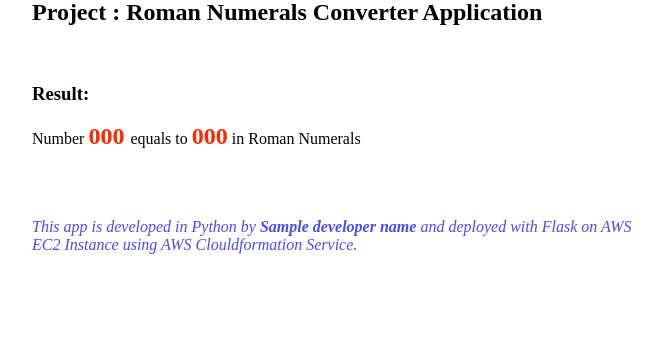
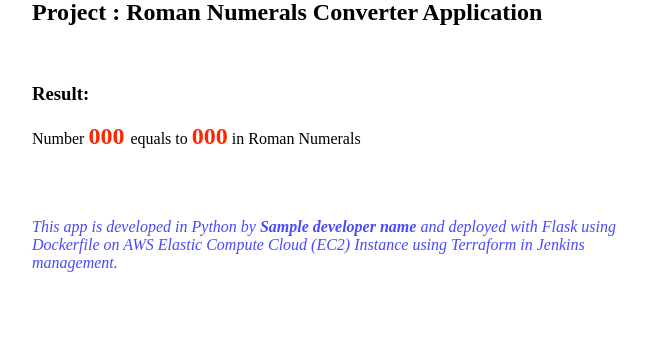
Before and after one commit to msaidcevik/DevOps-first-project, a Flask app: template app/templates/result.html in a window 1280 px wide. Shown: the part 451-800 px from the top of the page, without its empty margins (308-970 px from the left). Run offline with Flask 3, Linux system fonts and the light colour scheme; the template is opened without the code that fills it: most values are stand-ins (such as "Sample title", 1, 10 or a date in 2020).

Commit message:
Update result.html

```diff
--- a/app/templates/result.html
+++ b/app/templates/result.html
@@ -47,8 +47,7 @@
     <p>Number <span class="result"> <b> {{ number_decimal }}</b> </span>equals to <span class="result"><b>{{ number_roman }}</b></span> in Roman Numerals</p><br><br>
 
 
-    <p class="footnote"><i>This app is developed in Python by <b>{{ developer_name }}</b> and deployed with Flask on AWS
-            EC2 Instance using AWS Clouldformation Service.</i></p>
+    <p class="footnote"><i>This app is developed in Python by <b>{{ developer_name }}</b> and deployed with Flask using Dockerfile on AWS Elastic Compute Cloud (EC2) Instance using Terraform in Jenkins management.</i></p>
 </body>
 
 </html>
```
